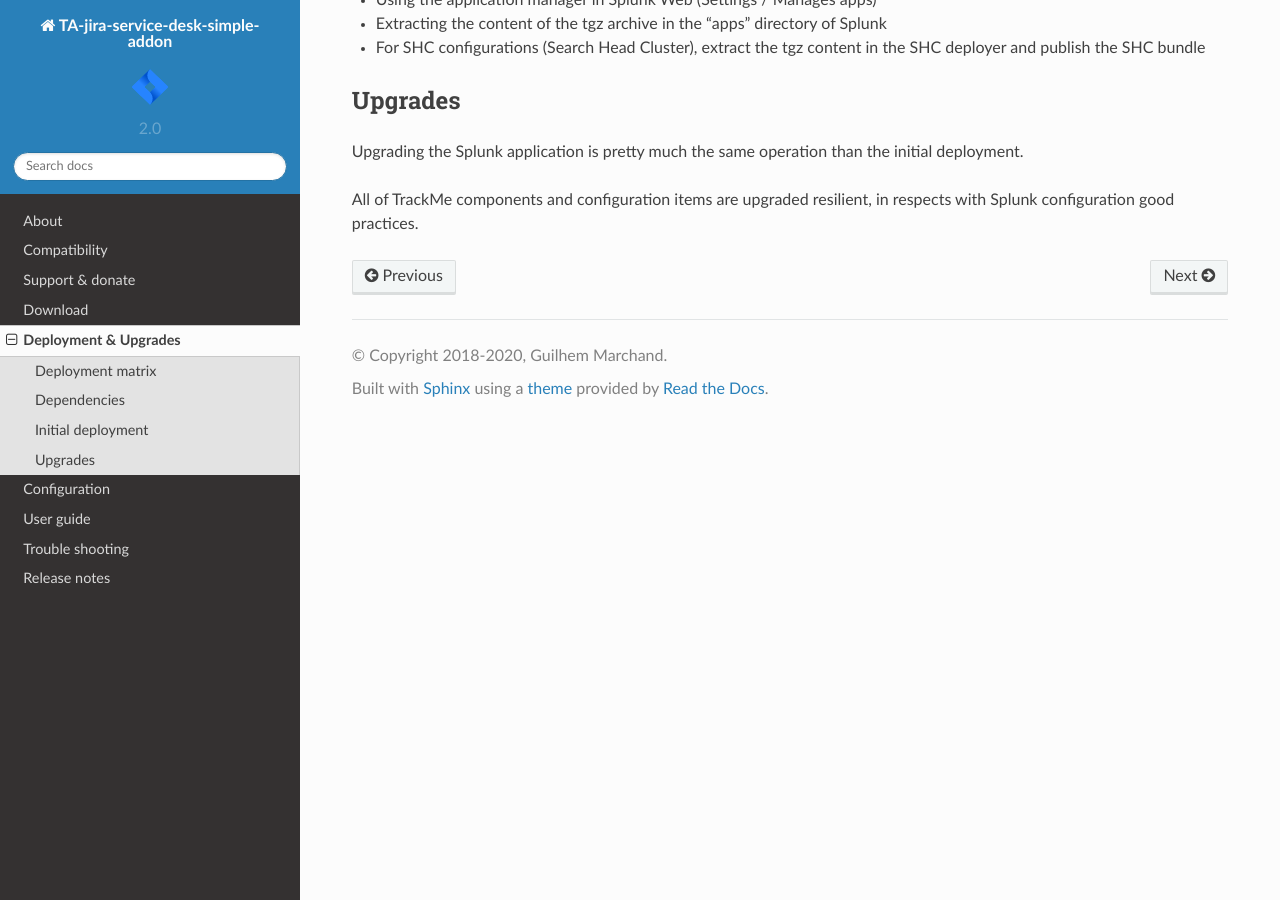
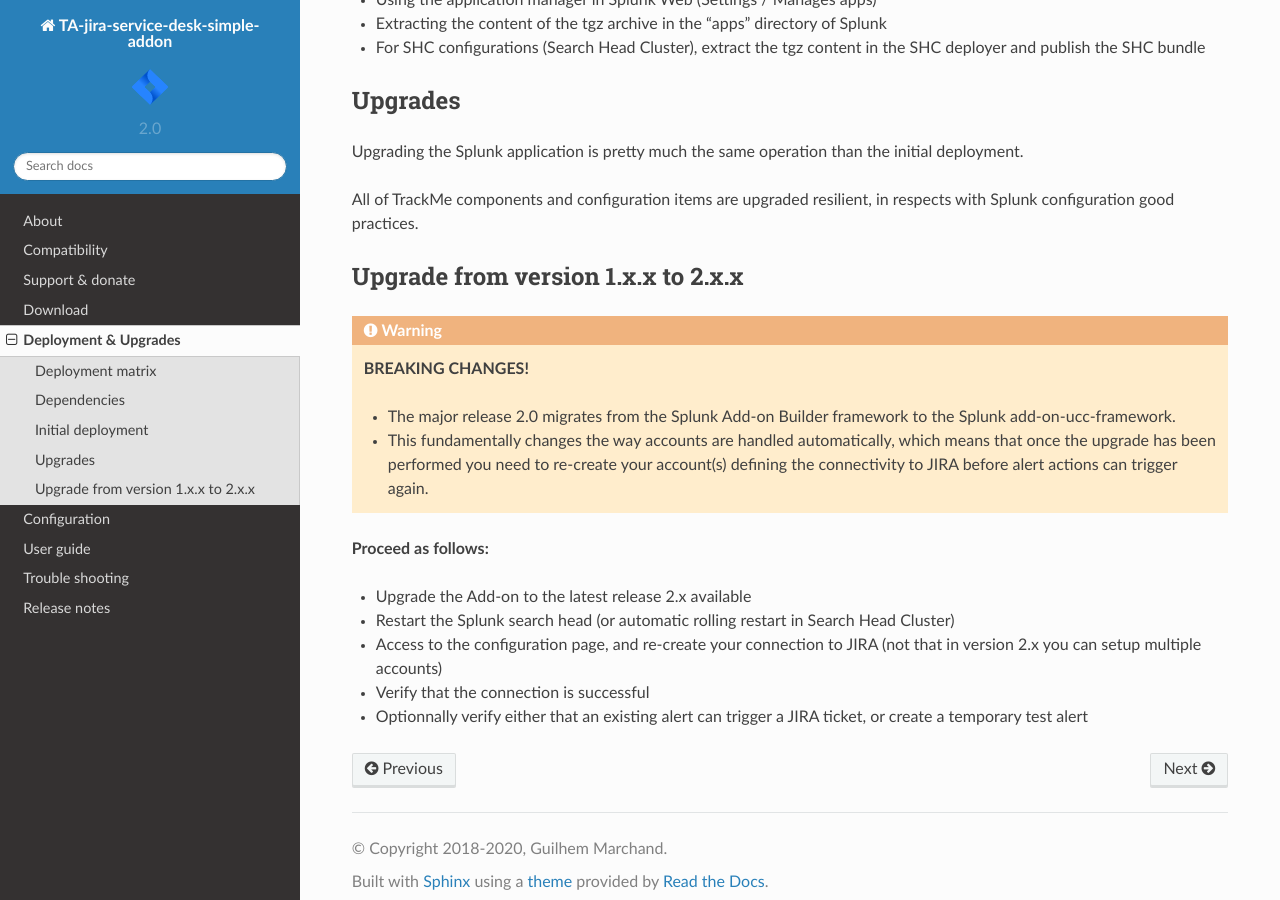
Before and after one commit to guilhemmarchand/TA-jira-service-desk-simple-addon, a Sphinx documentation site: the page built from docs/deployment.rst, in a window 1280 px wide and 900 px high, scrolled down 778 px. Built offline with Sphinx 7.4.7 and the Read the Docs theme 2.0.0, drawn with Linux system fonts in a browser that asks for light colours.

Commit message:
Fix Issue #101

```diff
--- a/docs/deployment.rst
+++ b/docs/deployment.rst
@@ -40,3 +40,19 @@
 Upgrading the Splunk application is pretty much the same operation than the initial deployment.
 
 All of TrackMe components and configuration items are upgraded resilient, in respects with Splunk configuration good practices.
+
+Upgrade from version 1.x.x to 2.x.x
+===================================
+
+.. warning:: **BREAKING CHANGES!**
+
+    - The major release 2.0 migrates from the Splunk Add-on Builder framework to the Splunk add-on-ucc-framework.
+    - This fundamentally changes the way accounts are handled automatically, which means that once the upgrade has been performed you need to re-create your account(s) defining the connectivity to JIRA before alert actions can trigger again.
+
+**Proceed as follows:**
+
+- Upgrade the Add-on to the latest release 2.x available
+- Restart the Splunk search head (or automatic rolling restart in Search Head Cluster)
+- Access to the configuration page, and re-create your connection to JIRA (not that in version 2.x you can setup multiple accounts)
+- Verify that the connection is successful
+- Optionnally verify either that an existing alert can trigger a JIRA ticket, or create a temporary test alert
```
Also changed, not shown: docs/compatibility.rst (+9 -1 lines), docs/releasenotes.rst (+10 -0 lines).
